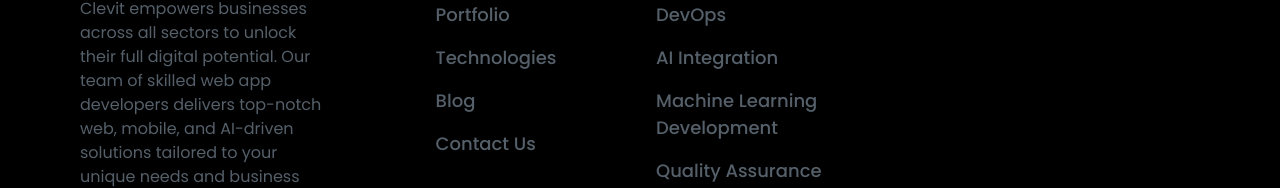
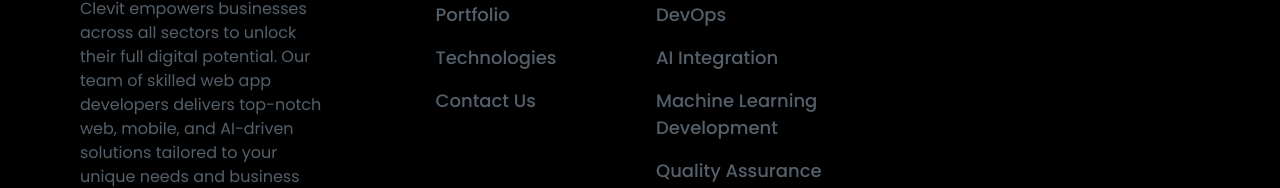
Before and after one commit to CLEVIT-Development/clevit-fe, a React (Vite) app: page / in a window 1280 px wide. Shown: the part 7476-7664 px from the top of the page. Built offline with nearby package versions, Linux system fonts and the light colour scheme.

Commit message:
FIX: Hide blog from footer

```diff
--- a/src/common/layout/Footer.tsx
+++ b/src/common/layout/Footer.tsx
@@ -47,9 +47,9 @@
           <Link to={RoutePaths.Technologies}>
             <p className="text-gray-100 font-medium lg:text-md xs:text-base">Technologies</p>
           </Link>
-          <Link to={RoutePaths.Blog}>
-            <p className="text-gray-100 font-medium lg:text-md xs:text-base">Blog</p>
-          </Link>
+          {/*<Link to={RoutePaths.Blog}>*/}
+          {/*  <p className="text-gray-100 font-medium lg:text-md xs:text-base">Blog</p>*/}
+          {/*</Link>*/}
           <Link to={RoutePaths.ContactUs}>
             <p className="text-gray-100 font-medium lg:text-md xs:text-base">Contact Us</p>
           </Link>
```
